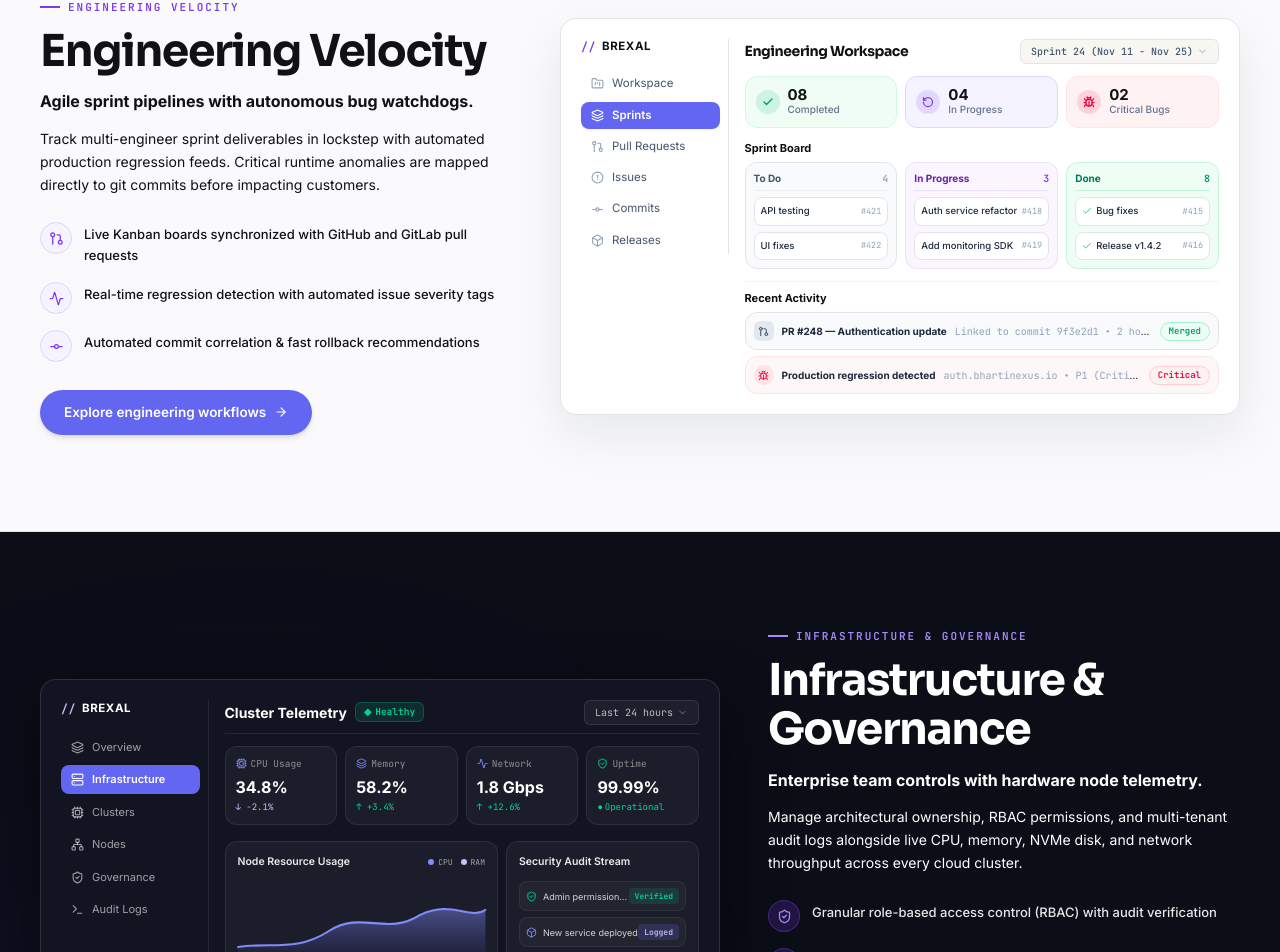
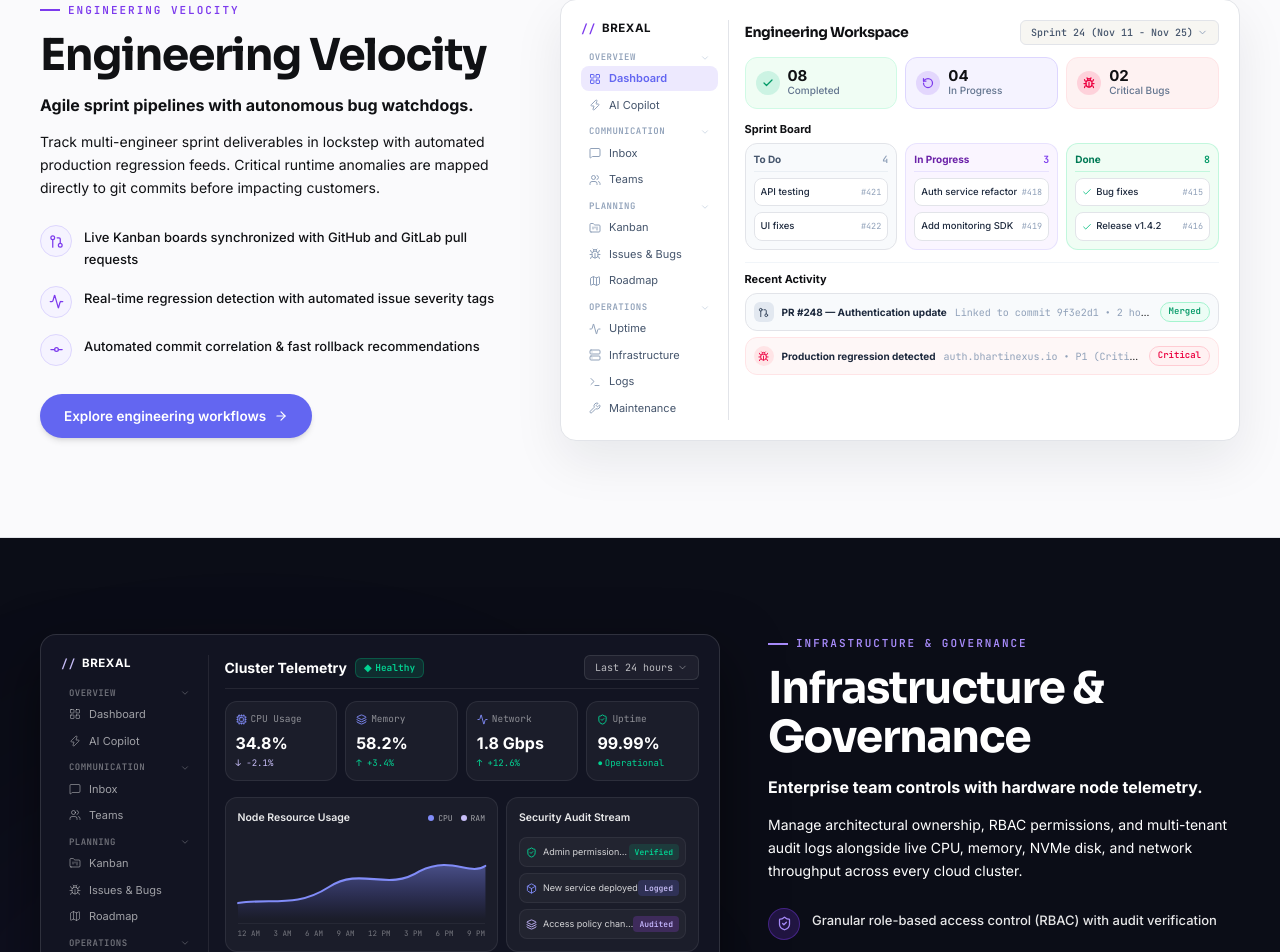
Before and after one commit to samarth3394/BhartiAppplus, a Next.js app in the folder frontend/: page / in a window 1280 px wide. Shown: the part 2338-3290 px from the top of the page. Built offline with nearby package versions, Linux system fonts and the light colour scheme.

Commit message:
feat(landing): replace mockup sidebars with real product features list

```diff
--- a/frontend/src/app/page.tsx
+++ b/frontend/src/app/page.tsx
@@ -39,7 +39,11 @@ import {
   FolderKanban,
   Box,
   AlertCircle,
-  BarChart3
+  BarChart3,
+  LayoutGrid,
+  Users,
+  Wrench,
+  Map
 } from "lucide-react";
 import { Logo } from "@/components/Logo";
 import { BrexalComparisonSection } from "@/components/landing/BrexalComparisonSection";
@@ -947,36 +951,79 @@ function EngineeringWorkspaceMockup() {
     <div className="relative rounded-2xl border border-[#E2E4E9] bg-white shadow-[0_20px_50px_rgba(15,23,42,0.08)] p-3.5 sm:p-5 text-[#101114] overflow-hidden text-left">
       <div className="grid grid-cols-12 gap-3 sm:gap-4 items-start">
 
-        {/* Left Sidebar (3 cols on sm+, compact on mobile) */}
-        <div className="hidden sm:flex sm:col-span-3 flex-col gap-1 pr-2 border-r border-[#E2E4E9] text-xs">
-          <div className="flex items-center gap-1.5 font-bold tracking-wider text-[11.5px] text-[#101114] mb-3">
+        {/* Left Sidebar (3 cols on sm+, compact on mobile) with Real Product Features List */}
+        <div className="hidden sm:flex sm:col-span-3 flex-col gap-0.5 pr-2.5 border-r border-[#E2E4E9] text-[11px]">
+          <div className="flex items-center gap-1.5 font-bold tracking-wider text-[11.5px] text-[#101114] mb-2">
             <span className="text-[#7C3AED] font-mono font-bold">//</span>
             <span>BREXAL</span>
           </div>
 
-          <div className="flex items-center gap-2 px-2.5 py-1.5 rounded-lg text-slate-600 hover:bg-slate-50 cursor-pointer transition-colors text-[11.5px]">
-            <FolderKanban size={13} className="text-slate-400 shrink-0" />
-            <span>Workspace</span>
-          </div>
-          <div className="flex items-center gap-2 px-2.5 py-1.5 rounded-lg bg-[#6366F1] text-white font-semibold text-[11.5px] shadow-xs">
-            <Layers size={13} className="shrink-0" />
-            <span>Sprints</span>
-          </div>
-          <div className="flex items-center gap-2 px-2.5 py-1.5 rounded-lg text-slate-600 hover:bg-slate-50 cursor-pointer transition-colors text-[11.5px]">
-            <GitPullRequest size={13} className="text-slate-400 shrink-0" />
-            <span>Pull Requests</span>
-          </div>
-          <div className="flex items-center gap-2 px-2.5 py-1.5 rounded-lg text-slate-600 hover:bg-slate-50 cursor-pointer transition-colors text-[11.5px]">
-            <AlertCircle size={13} className="text-slate-400 shrink-0" />
-            <span>Issues</span>
-          </div>
-          <div className="flex items-center gap-2 px-2.5 py-1.5 rounded-lg text-slate-600 hover:bg-slate-50 cursor-pointer transition-colors text-[11.5px]">
-            <GitCommit size={13} className="text-slate-400 shrink-0" />
-            <span>Commits</span>
-          </div>
-          <div className="flex items-center gap-2 px-2.5 py-1.5 rounded-lg text-slate-600 hover:bg-slate-50 cursor-pointer transition-colors text-[11.5px]">
-            <Box size={13} className="text-slate-400 shrink-0" />
-            <span>Releases</span>
+          {/* OVERVIEW */}
+          <div className="text-[9px] font-mono font-bold text-slate-400 uppercase tracking-wider px-2 pt-1 flex items-center justify-between">
+            <span>OVERVIEW</span>
+            <ChevronDown size={10} className="text-slate-300" />
+          </div>
+          <div className="flex items-center gap-2 px-2 py-1 rounded-lg bg-[#EDE9FE] text-[#6366F1] font-semibold text-[11px]">
+            <LayoutGrid size={12} className="shrink-0 text-[#6366F1]" />
+            <span>Dashboard</span>
+          </div>
+          <div className="flex items-center gap-2 px-2 py-1 rounded-lg text-slate-600 hover:bg-slate-50 cursor-pointer transition-colors text-[11px]">
+            <Zap size={12} className="text-slate-400 shrink-0" />
+            <span>AI Copilot</span>
+          </div>
+
+          {/* COMMUNICATION */}
+          <div className="text-[9px] font-mono font-bold text-slate-400 uppercase tracking-wider px-2 pt-1.5 flex items-center justify-between">
+            <span>COMMUNICATION</span>
+            <ChevronDown size={10} className="text-slate-300" />
+          </div>
+          <div className="flex items-center gap-2 px-2 py-1 rounded-lg text-slate-600 hover:bg-slate-50 cursor-pointer transition-colors text-[11px]">
+            <MessageSquare size={12} className="text-slate-400 shrink-0" />
+            <span>Inbox</span>
+          </div>
+          <div className="flex items-center gap-2 px-2 py-1 rounded-lg text-slate-600 hover:bg-slate-50 cursor-pointer transition-colors text-[11px]">
+            <Users size={12} className="text-slate-400 shrink-0" />
+            <span>Teams</span>
+          </div>
+
+          {/* PLANNING */}
+          <div className="text-[9px] font-mono font-bold text-slate-400 uppercase tracking-wider px-2 pt-1.5 flex items-center justify-between">
+            <span>PLANNING</span>
+            <ChevronDown size={10} className="text-slate-300" />
+          </div>
+          <div className="flex items-center gap-2 px-2 py-1 rounded-lg text-slate-600 hover:bg-slate-50 cursor-pointer transition-colors text-[11px]">
+            <FolderKanban size={12} className="text-slate-400 shrink-0" />
+            <span>Kanban</span>
+          </div>
+          <div className="flex items-center gap-2 px-2 py-1 rounded-lg text-slate-600 hover:bg-slate-50 cursor-pointer transition-colors text-[11px]">
+            <Bug size={12} className="text-slate-400 shrink-0" />
+            <span>Issues &amp; Bugs</span>
+          </div>
+          <div className="flex items-center gap-2 px-2 py-1 rounded-lg text-slate-600 hover:bg-slate-50 cursor-pointer transition-colors text-[11px]">
+            <Map size={12} className="text-slate-400 shrink-0" />
+            <span>Roadmap</span>
+          </div>
+
+          {/* OPERATIONS */}
+          <div className="text-[9px] font-mono font-bold text-slate-400 uppercase tracking-wider px-2 pt-1.5 flex items-center justify-between">
+            <span>OPERATIONS</span>
+            <ChevronDown size={10} className="text-slate-300" />
+          </div>
+          <div className="flex items-center gap-2 px-2 py-1 rounded-lg text-slate-600 hover:bg-slate-50 cursor-pointer transition-colors text-[11px]">
+            <Activity size={12} className="text-slate-400 shrink-0" />
+            <span>Uptime</span>
+          </div>
+          <div className="flex items-center gap-2 px-2 py-1 rounded-lg text-slate-600 hover:bg-slate-50 cursor-pointer transition-colors text-[11px]">
+            <Server size={12} className="text-slate-400 shrink-0" />
+            <span>Infrastructure</span>
+          </div>
+          <div className="flex items-center gap-2 px-2 py-1 rounded-lg text-slate-600 hover:bg-slate-50 cursor-pointer transition-colors text-[11px]">
+            <Terminal size={12} className="text-slate-400 shrink-0" />
+            <span>Logs</span>
+          </div>
+          <div className="flex items-center gap-2 px-2 py-1 rounded-lg text-slate-600 hover:bg-slate-50 cursor-pointer transition-colors text-[11px]">
+            <Wrench size={12} className="text-slate-400 shrink-0" />
+            <span>Maintenance</span>
           </div>
         </div>
 
@@ -1138,40 +1185,79 @@ function InfrastructureGovernanceMockup() {
     <div className="relative rounded-2xl border border-white/12 bg-[#121422] shadow-[0_25px_60px_rgba(0,0,0,0.55)] p-3.5 sm:p-5 text-white overflow-hidden text-left">
       <div className="grid grid-cols-12 gap-3 sm:gap-4 items-start">
 
-        {/* Left Dark Sidebar (3 cols on sm+, hidden on mobile) */}
-        <div className="hidden sm:flex sm:col-span-3 flex-col gap-1 pr-2 border-r border-white/8 text-[11px]">
-          <div className="flex items-center gap-1.5 font-bold tracking-wider text-[11.5px] text-white mb-3">
+        {/* Left Dark Sidebar (3 cols on sm+, hidden on mobile) with Real Product Features List */}
+        <div className="hidden sm:flex sm:col-span-3 flex-col gap-0.5 pr-2.5 border-r border-white/8 text-[11px]">
+          <div className="flex items-center gap-1.5 font-bold tracking-wider text-[11.5px] text-white mb-2">
             <span className="text-[#C7BDF7] font-mono font-bold">//</span>
             <span>BREXAL</span>
           </div>
 
-          <div className="flex items-center gap-2 px-2.5 py-1.5 rounded-lg text-white/60 hover:text-white hover:bg-white/5 cursor-pointer transition-colors text-[11px]">
-            <Layers size={13} />
-            <span>Overview</span>
-          </div>
-          <div className="flex items-center gap-2 px-2.5 py-1.5 rounded-lg bg-[#6366F1] text-white font-semibold text-[11px] shadow-xs">
-            <Server size={13} />
+          {/* OVERVIEW */}
+          <div className="text-[9px] font-mono font-bold text-white/40 uppercase tracking-wider px-2 pt-1 flex items-center justify-between">
+            <span>OVERVIEW</span>
+            <ChevronDown size={10} className="text-white/30" />
+          </div>
+          <div className="flex items-center gap-2 px-2 py-1 rounded-lg text-white/60 hover:text-white hover:bg-white/5 cursor-pointer transition-colors text-[11px]">
+            <LayoutGrid size={12} className="text-white/40 shrink-0" />
+            <span>Dashboard</span>
+          </div>
+          <div className="flex items-center gap-2 px-2 py-1 rounded-lg text-white/60 hover:text-white hover:bg-white/5 cursor-pointer transition-colors text-[11px]">
+            <Zap size={12} className="text-white/40 shrink-0" />
+            <span>AI Copilot</span>
+          </div>
+
+          {/* COMMUNICATION */}
+          <div className="text-[9px] font-mono font-bold text-white/40 uppercase tracking-wider px-2 pt-1.5 flex items-center justify-between">
+            <span>COMMUNICATION</span>
+            <ChevronDown size={10} className="text-white/30" />
+          </div>
+          <div className="flex items-center gap-2 px-2 py-1 rounded-lg text-white/60 hover:text-white hover:bg-white/5 cursor-pointer transition-colors text-[11px]">
+            <MessageSquare size={12} className="text-white/40 shrink-0" />
+            <span>Inbox</span>
+          </div>
+          <div className="flex items-center gap-2 px-2 py-1 rounded-lg text-white/60 hover:text-white hover:bg-white/5 cursor-pointer transition-colors text-[11px]">
+            <Users size={12} className="text-white/40 shrink-0" />
+            <span>Teams</span>
+          </div>
+
+          {/* PLANNING */}
+          <div className="text-[9px] font-mono font-bold text-white/40 uppercase tracking-wider px-2 pt-1.5 flex items-center justify-between">
+            <span>PLANNING</span>
+            <ChevronDown size={10} className="text-white/30" />
+          </div>
+          <div className="flex items-center gap-2 px-2 py-1 rounded-lg text-white/60 hover:text-white hover:bg-white/5 cursor-pointer transition-colors text-[11px]">
+            <FolderKanban size={12} className="text-white/40 shrink-0" />
+            <span>Kanban</span>
+          </div>
+          <div className="flex items-center gap-2 px-2 py-1 rounded-lg text-white/60 hover:text-white hover:bg-white/5 cursor-pointer transition-colors text-[11px]">
+            <Bug size={12} className="text-white/40 shrink-0" />
+            <span>Issues &amp; Bugs</span>
+          </div>
+          <div className="flex items-center gap-2 px-2 py-1 rounded-lg text-white/60 hover:text-white hover:bg-white/5 cursor-pointer transition-colors text-[11px]">
+            <Map size={12} className="text-white/40 shrink-0" />
+            <span>Roadmap</span>
+          </div>
+
+          {/* OPERATIONS */}
+          <div className="text-[9px] font-mono font-bold text-white/40 uppercase tracking-wider px-2 pt-1.5 flex items-center justify-between">
+            <span>OPERATIONS</span>
+            <ChevronDown size={10} className="text-white/30" />
+          </div>
+          <div className="flex items-center gap-2 px-2 py-1 rounded-lg text-white/60 hover:text-white hover:bg-white/5 cursor-pointer transition-colors text-[11px]">
+            <Activity size={12} className="text-white/40 shrink-0" />
+            <span>Uptime</span>
+          </div>
+          <div className="flex items-center gap-2 px-2 py-1 rounded-lg bg-[#6366F1] text-white font-semibold text-[11px] shadow-xs">
+            <Server size={12} className="shrink-0" />
             <span>Infrastructure</span>
           </div>
-          <div className="flex items-center gap-2 px-2.5 py-1.5 rounded-lg text-white/60 hover:text-white hover:bg-white/5 cursor-pointer transition-colors text-[11px]">
-            <Cpu size={13} />
-            <span>Clusters</span>
-          </div>
-          <div className="flex items-center gap-2 px-2.5 py-1.5 rounded-lg text-white/60 hover:text-white hover:bg-white/5 cursor-pointer transition-colors text-[11px]">
-            <Network size={13} />
-            <span>Nodes</span>
-          </div>
-          <div className="flex items-center gap-2 px-2.5 py-1.5 rounded-lg text-white/60 hover:text-white hover:bg-white/5 cursor-pointer transition-colors text-[11px]">
-            <ShieldCheck size={13} />
-            <span>Governance</span>
-          </div>
-          <div className="flex items-center gap-2 px-2.5 py-1.5 rounded-lg text-white/60 hover:text-white hover:bg-white/5 cursor-pointer transition-colors text-[11px]">
-            <Terminal size={13} />
-            <span>Audit Logs</span>
-          </div>
-          <div className="flex items-center gap-2 px-2.5 py-1.5 rounded-lg text-white/60 hover:text-white hover:bg-white/5 cursor-pointer transition-colors text-[11px] mt-4">
-            <Cpu size={13} />
-            <span>Settings</span>
+          <div className="flex items-center gap-2 px-2 py-1 rounded-lg text-white/60 hover:text-white hover:bg-white/5 cursor-pointer transition-colors text-[11px]">
+            <Terminal size={12} className="text-white/40 shrink-0" />
+            <span>Logs</span>
+          </div>
+          <div className="flex items-center gap-2 px-2 py-1 rounded-lg text-white/60 hover:text-white hover:bg-white/5 cursor-pointer transition-colors text-[11px]">
+            <Wrench size={12} className="text-white/40 shrink-0" />
+            <span>Maintenance</span>
           </div>
         </div>
 
```
